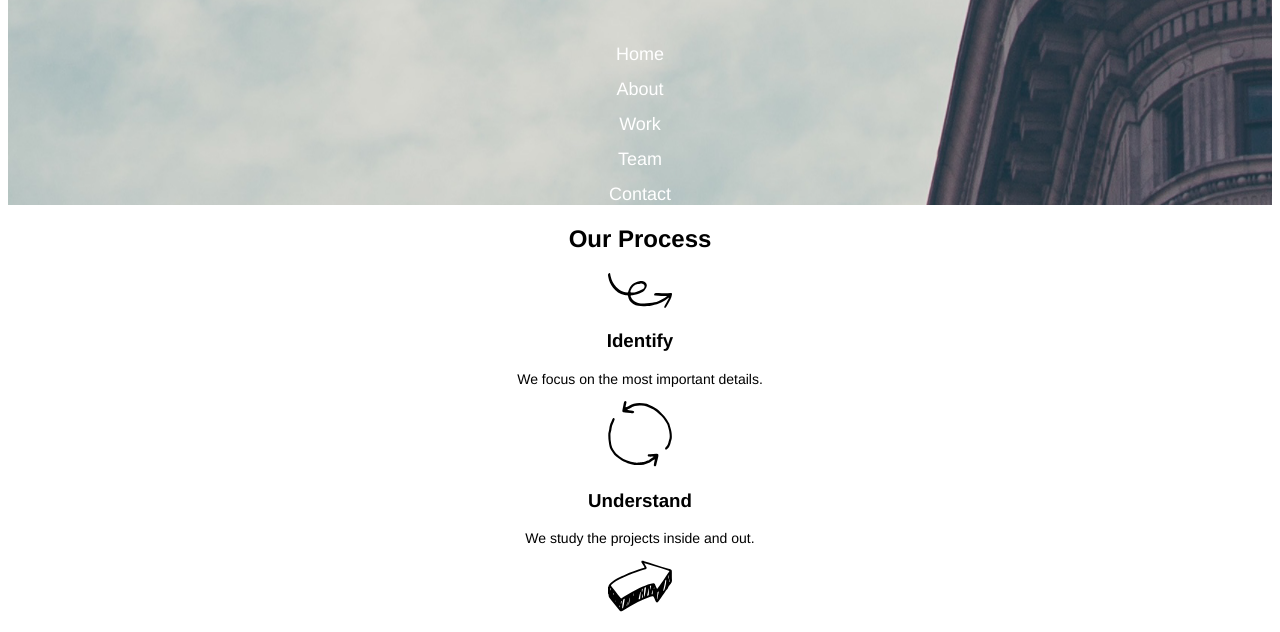
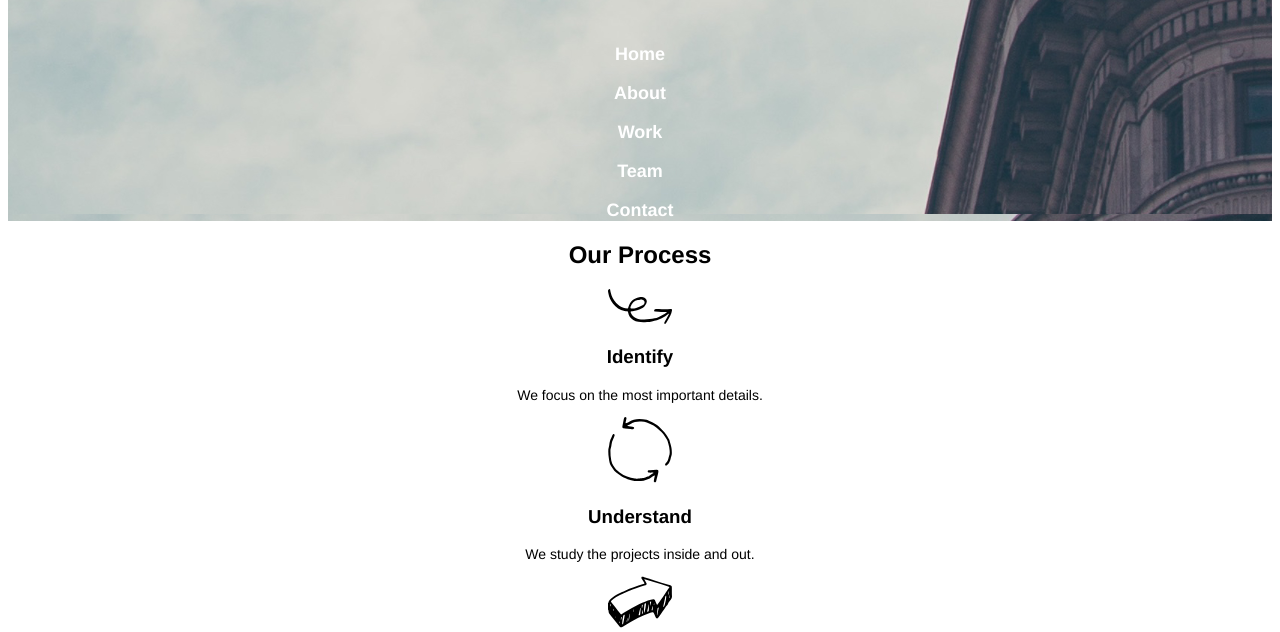
Before and after one commit to anacollado/broadway-design, a plain HTML site: page index.html in a window 1280 px wide. Shown: the part 130-762 px from the top of the page. Drawn offline with Linux system fonts and the light colour scheme.

Commit message:
Display block links.

```diff
--- a/index.html
+++ b/index.html
@@ -8,11 +8,11 @@
 	<body>
 	<div class="flatiron"><h1>Broadway Design</h1>
 
-		<p><a class="link">Home</a> </p>
-		<p><a class="link">About</a> </p>
-		<p><a class="link">Work</a> </p>
-		<p><a class="link">Team</a> </p>
-		<p><a class="link">Contact</a></p>
+		<nav><a class="link">Home</a><br />
+		<a class="link">About</a><br />
+		<a class="link">Work</a><br />
+		<a class="link">Team</a><br />
+		<a class="link">Contact</a></nav>
 	</div>
 
 	<div><h2>Our Process</h2>
--- a/resources/css/style.css
+++ b/resources/css/style.css
@@ -20,6 +20,7 @@ p {
 
 .link {
 	font-size: 18px;
+	display: block;
 }
 
 .bottomtext {
@@ -28,6 +29,7 @@ p {
 	background-color: dimgray;
 }
 
+
 #divider {
 	font-size: 23px;
 	color: white;
```
